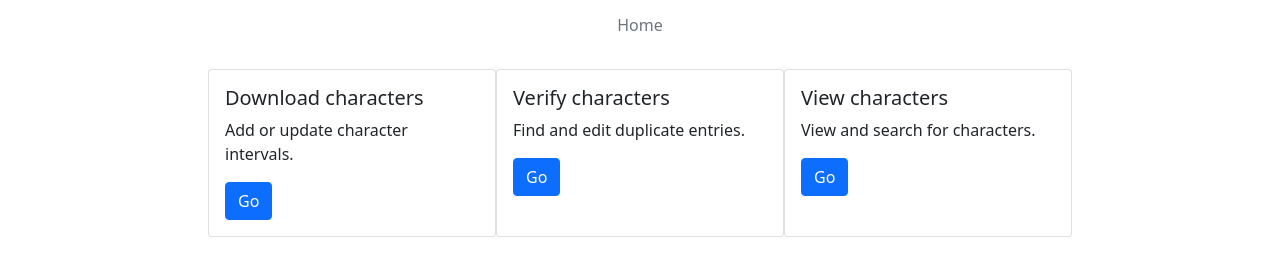
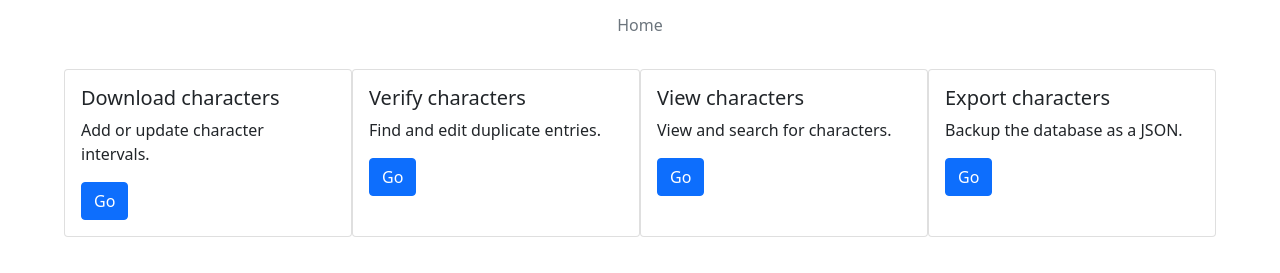
Before and after one commit to LiterallyFabian/MAL-Scraper, a website: page public/index.html in a window 1280 px wide. Shown: the part 165-438 px from the top of the page. Drawn offline with nearby package versions, Linux system fonts and the light colour scheme.

Commit message:
add option to download data

```diff
--- a/public/index.html
+++ b/public/index.html
@@ -6,6 +6,7 @@
   <meta charset="utf-8">
   <meta http-equiv="X-UA-Compatible" content="IE=edge">
   <meta name="viewport" content="width=device-width, initial-scale=1">
+  <script src="https://unpkg.com/axios/dist/axios.min.js"></script>
   <link href="https://cdn.jsdelivr.net/npm/bootstrap@5.0.0-beta3/dist/css/bootstrap.min.css" rel="stylesheet" integrity="sha384-eOJMYsd53ii+scO/bJGFsiCZc+5NDVN2yr8+0RDqr0Ql0h+rP48ckxlpbzKgwra6" crossorigin="anonymous">
 </head>
 
@@ -47,7 +48,15 @@
         <a href="/view" class="btn btn-primary">Go</a>
       </div>
     </div>
+    <div class="card" style="width: 18rem;">
+      <div class="card-body">
+        <h5 class="card-title">Export characters</h5>
+        <p class="card-text">Backup the database as a JSON.</p>
+        <a href="/scraper/getall" class="btn btn-primary">Go</a>
+      </div>
+    </div>
   </div>
+
 
 
 </body>
```
